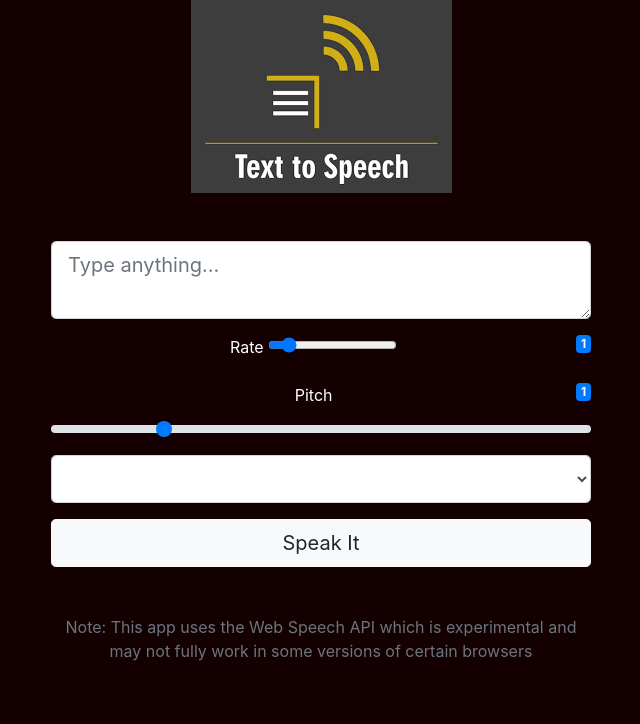
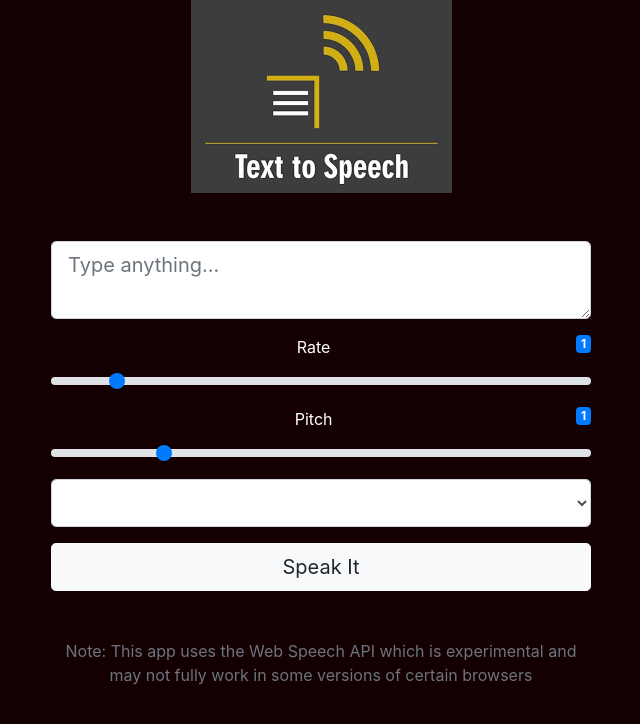
Before and after one commit to ug-prog01/Speak, a plain HTML site: page index.html in a window 1280 px wide. Shown: the whole page, without its empty margins (319-959 px from the left). Drawn offline with nearby package versions, Linux system fonts and the light colour scheme.

Commit message:
Update index.html

```diff
--- a/index.html
+++ b/index.html
@@ -29,7 +29,7 @@
           <div class="form-group">
             <label for="rate">Rate</label>
             <div id="rate-value" class="badge badge-primary float-right">1</div>
-            <input type="range" id="rate" class="slider" min="0.5" max="5" value="1" step="0.1">
+            <input type="range" id="rate" class="custom-range" min="0.5" max="5" value="1" step="0.1">
           </div>
           <div class="form-group">
             <label for="pitch">Pitch</label>
```
